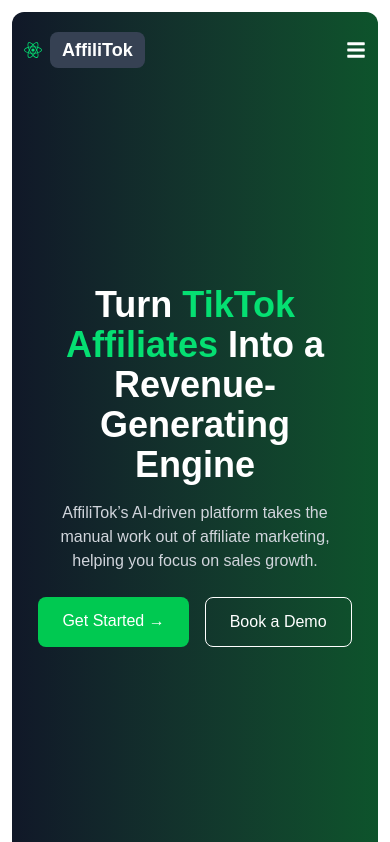
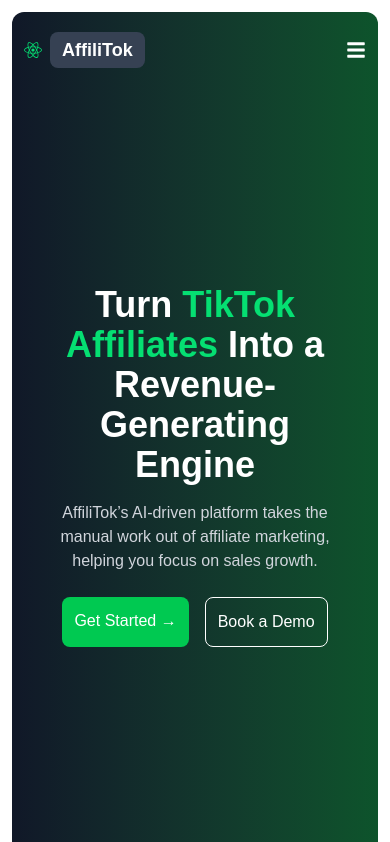
Before and after one commit to TayyabFT/NewFreelancingWeb, a Next.js app: page / in a window 390 px wide. Shown: the top 842 px of the page. Built offline with nearby package versions, Linux system fonts and the light colour scheme.

Commit message:
correct responsivenes

```diff
--- a/src/components/landing/HeroSection.jsx
+++ b/src/components/landing/HeroSection.jsx
@@ -16,13 +16,13 @@
         <div className="mt-6 flex gap-4 justify-center">
           <Link
             href="/get-started"
-            className="bg-green-500 text-white px-6 py-3 rounded-lg hover:bg-green-800 transition duration-600"
+            className="bg-green-500 text-white px-3 py-3 rounded-lg hover:bg-green-800  transition duration-600"
           >
             Get Started →
           </Link>
           <Link
             href="/book-demo"
-            className="border border-white px-6 py-3 rounded-lg hover:bg-green-500 trasition duration-600"
+            className="border border-white px-3 py-3 rounded-lg hover:bg-green-500 trasition duration-600"
           >
             Book a Demo
           </Link>
```
